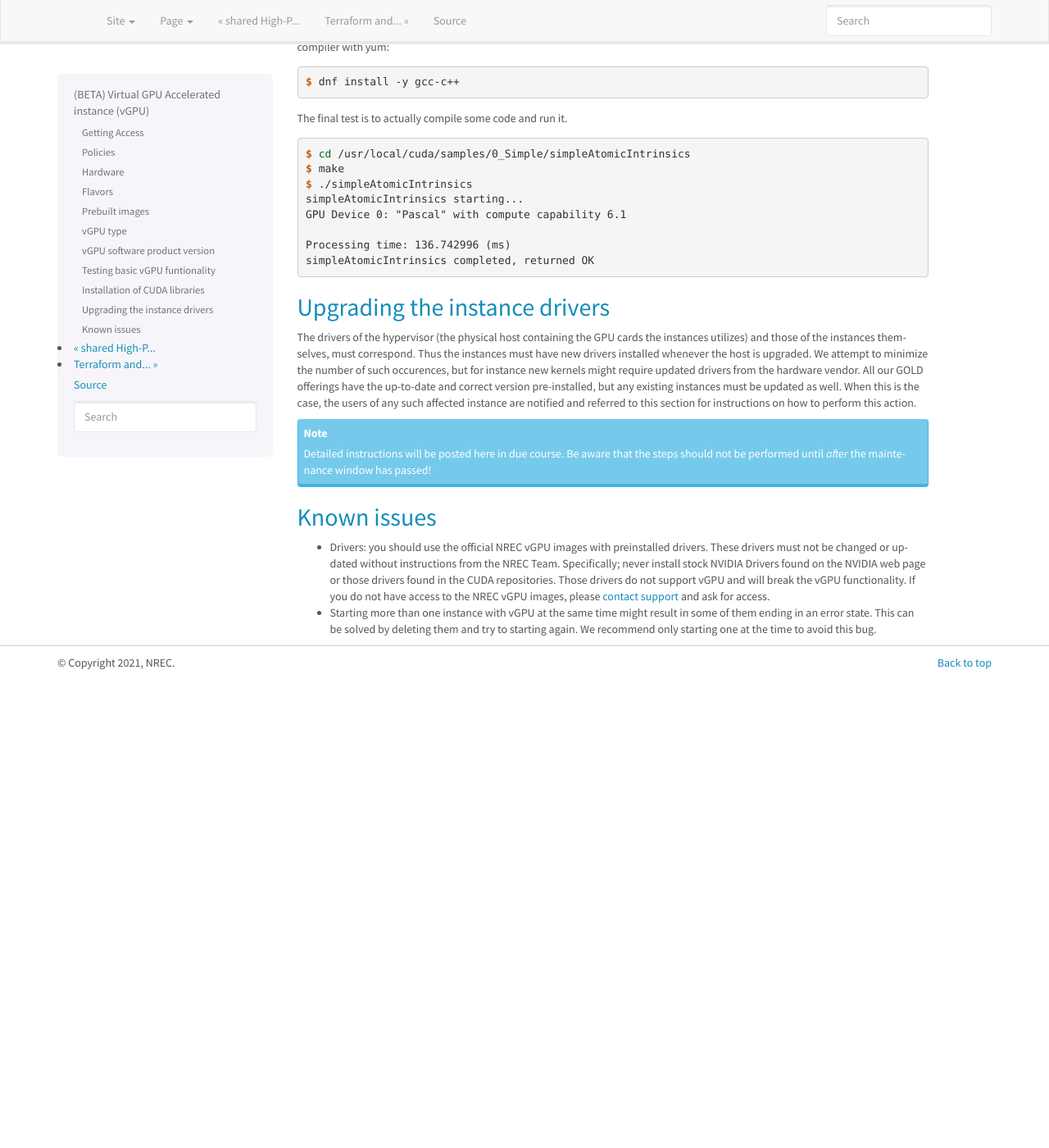
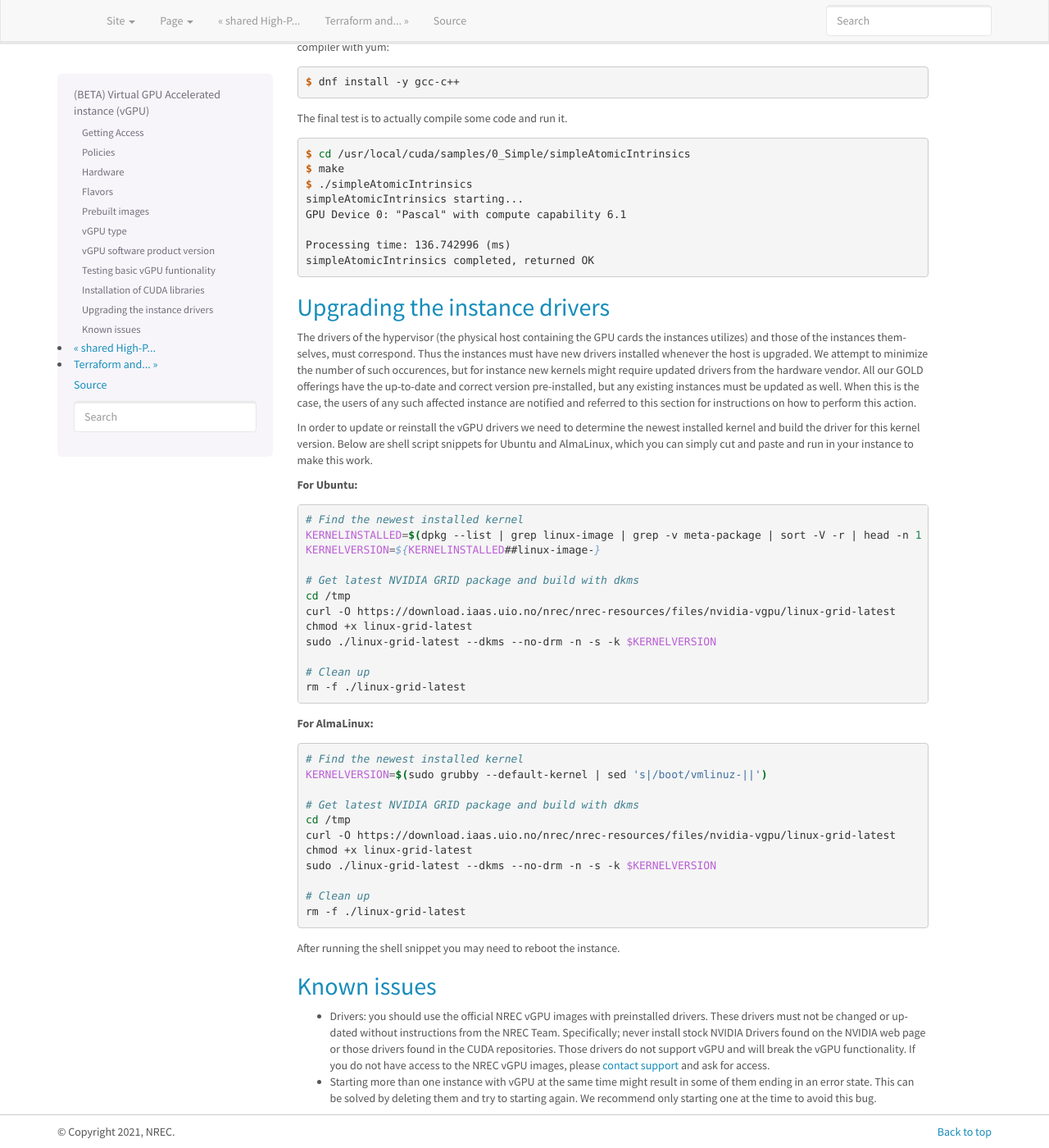
Before and after one commit to norcams/docs-enduser, a Sphinx documentation site: the page built from docs/vgpu.rst, in a window 1280 px wide and 1400 px high, scrolled down 2837 px. Shown: the whole window at 82% size. Built offline with Sphinx 7.4.7, drawn with Linux system fonts in a browser that asks for light colours; before the commit the page ends 3665 px from its top, so only the background shows below that.

Commit message:
vgpu snippets

```diff
--- a/docs/vgpu.rst
+++ b/docs/vgpu.rst
@@ -208,9 +208,46 @@ instances must be updated as well. When this is the case, the users of any such
 affected instance are notified and referred to this section for instructions on
 how to perform this action.
 
-.. NOTE::
-   Detailed instructions will be posted here in due course. Be aware that the steps
-   should not be performed until  *after* the maintenance window has passed!
+In order to update or reinstall the vGPU drivers we need to determine
+the newest installed kernel and build the driver for this kernel
+version. Below are shell script snippets for Ubuntu and AlmaLinux,
+which you can simply cut and paste and run in your instance to make
+this work.
+
+**For Ubuntu:**
+
+.. code-block:: bash
+
+  # Find the newest installed kernel
+  KERNELINSTALLED=$(dpkg --list | grep linux-image | grep -v meta-package | sort -V -r | head -n 1 | cut -d' ' -f3)
+  KERNELVERSION=${KERNELINSTALLED##linux-image-}
+
+  # Get latest NVIDIA GRID package and build with dkms
+  cd /tmp
+  curl -O https://download.iaas.uio.no/nrec/nrec-resources/files/nvidia-vgpu/linux-grid-latest
+  chmod +x linux-grid-latest
+  sudo ./linux-grid-latest --dkms --no-drm -n -s -k $KERNELVERSION
+
+  # Clean up
+  rm -f ./linux-grid-latest
+
+**For AlmaLinux:**
+
+.. code-block:: bash
+
+  # Find the newest installed kernel
+  KERNELVERSION=$(sudo grubby --default-kernel | sed 's|/boot/vmlinuz-||')
+
+  # Get latest NVIDIA GRID package and build with dkms
+  cd /tmp
+  curl -O https://download.iaas.uio.no/nrec/nrec-resources/files/nvidia-vgpu/linux-grid-latest
+  chmod +x linux-grid-latest
+  sudo ./linux-grid-latest --dkms --no-drm -n -s -k $KERNELVERSION
+
+  # Clean up
+  rm -f ./linux-grid-latest
+
+After running the shell snippet you may need to reboot the instance.
 
 
 Known issues
```
